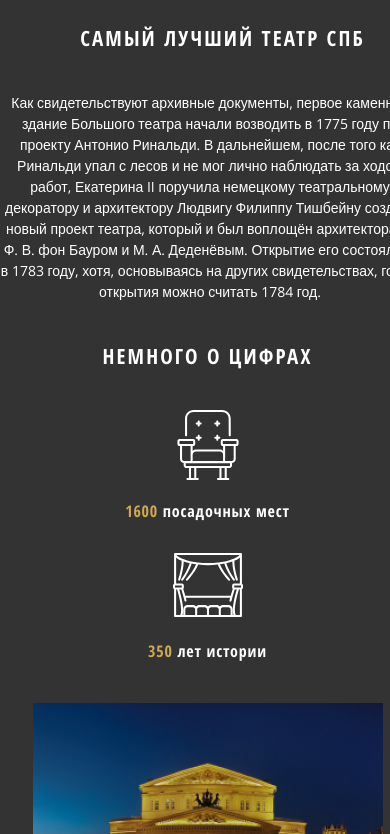
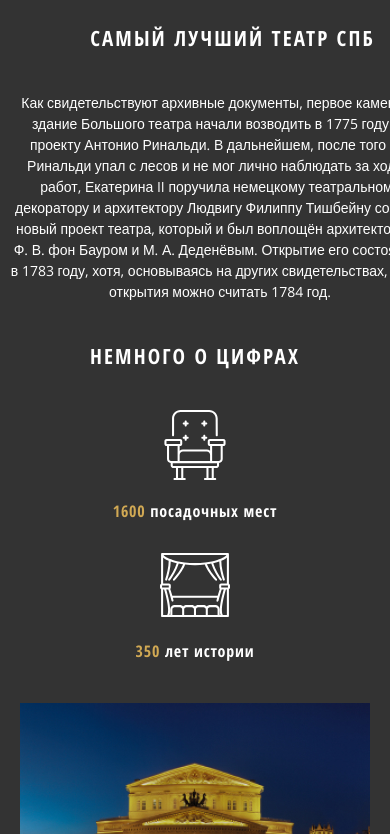
Before and after one commit to kasim876/Big_theatre, a plain HTML site: page index.html in a window 390 px wide. Shown: the part 1166-2000 px from the top of the page. Drawn offline with nearby package versions, Linux system fonts and the light colour scheme.

Commit message:
Update main.css

```diff
--- a/css/main.css
+++ b/css/main.css
@@ -491,3 +491,9 @@ a:hover {
         font-size: 10px;
     }
 }
+
+@media screen and (max-width: 415px) {
+    .container {
+        width: 370px;
+    }
+}
```
